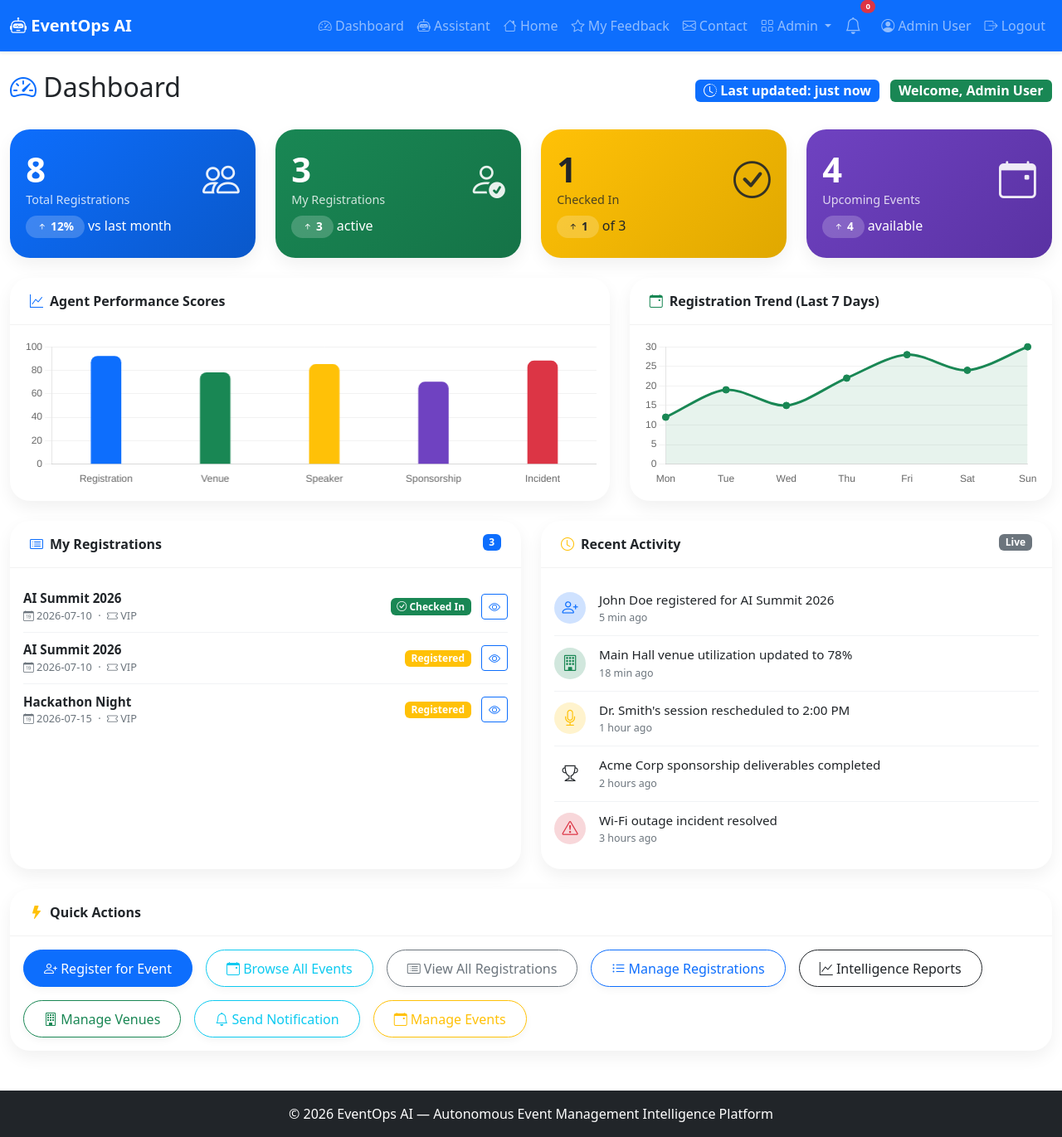
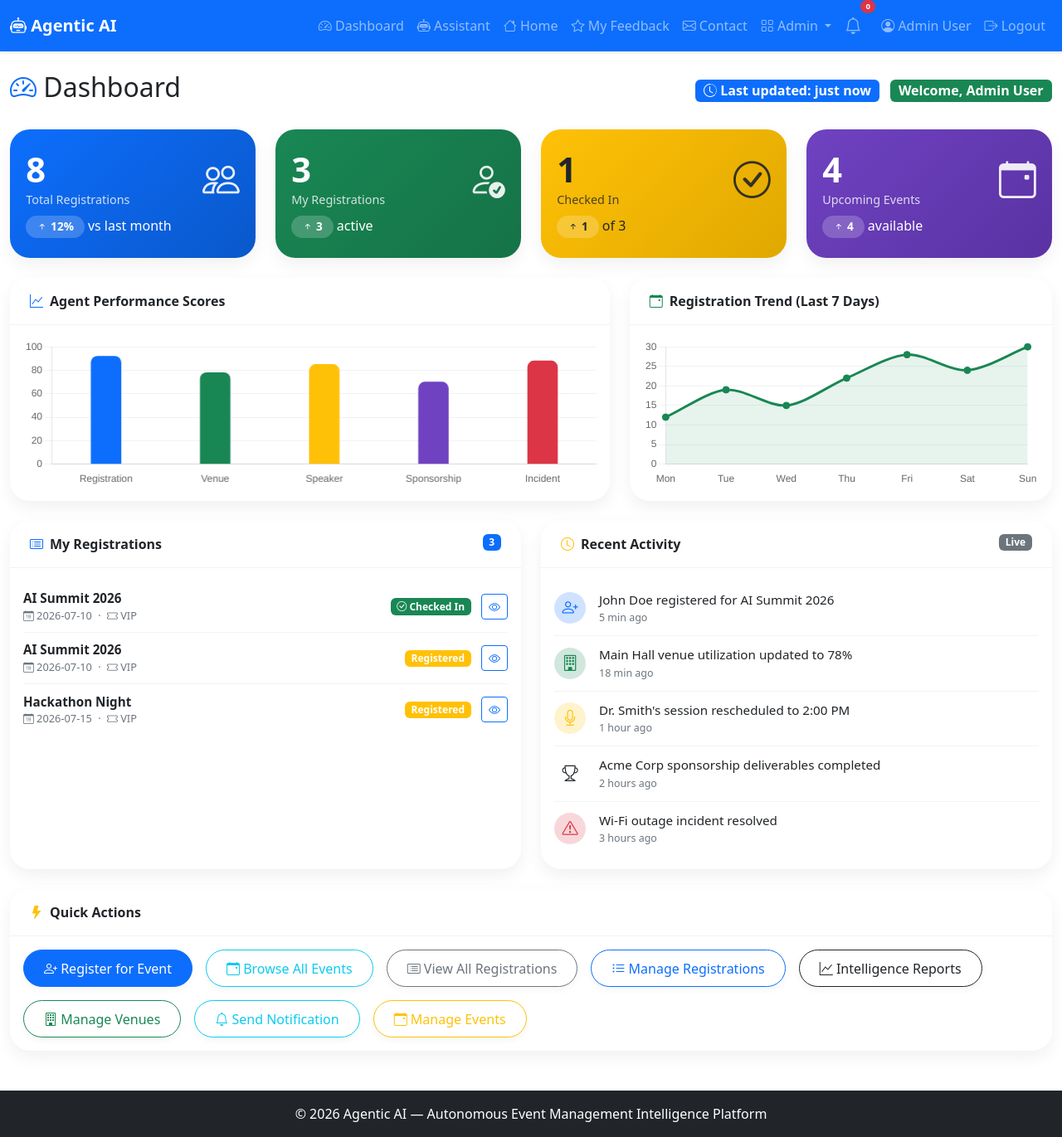
Before and after one commit to pushpa1305/Eventmanagement-AI-Platform, a Flask app: page /dashboard in a window 1280 px wide. Shown: the whole page at 83% size. Run offline with Flask 3, Linux system fonts and the light colour scheme; a user stored in the database is signed in; data comes from the database, SQL or seed files in the repository.

Commit message:
Update base.html

```diff
--- a/Milestone-4/Intelligent Event/templates/base.html
+++ b/Milestone-4/Intelligent Event/templates/base.html
@@ -18,7 +18,7 @@
     <nav class="navbar navbar-expand-lg navbar-dark bg-primary shadow-sm">
         <div class="container-fluid">
             <a class="navbar-brand fw-bold" href="{{ url_for('index') }}">
-                <i class="bi bi-robot"></i> EventOps AI
+                <i class="bi bi-robot"></i> Agentic AI
             </a>
             <button class="navbar-toggler" type="button" data-bs-toggle="collapse" data-bs-target="#navbarNav">
                 <span class="navbar-toggler-icon"></span>
@@ -162,7 +162,7 @@
     <!-- ====== FOOTER ====== -->
     <footer class="footer bg-dark text-white py-3 mt-4">
         <div class="container text-center">
-            <span>© 2026 EventOps AI — Autonomous Event Management Intelligence Platform</span>
+            <span>© 2026 Agentic AI — Autonomous Event Management Intelligence Platform</span>
         </div>
     </footer>
 
```
